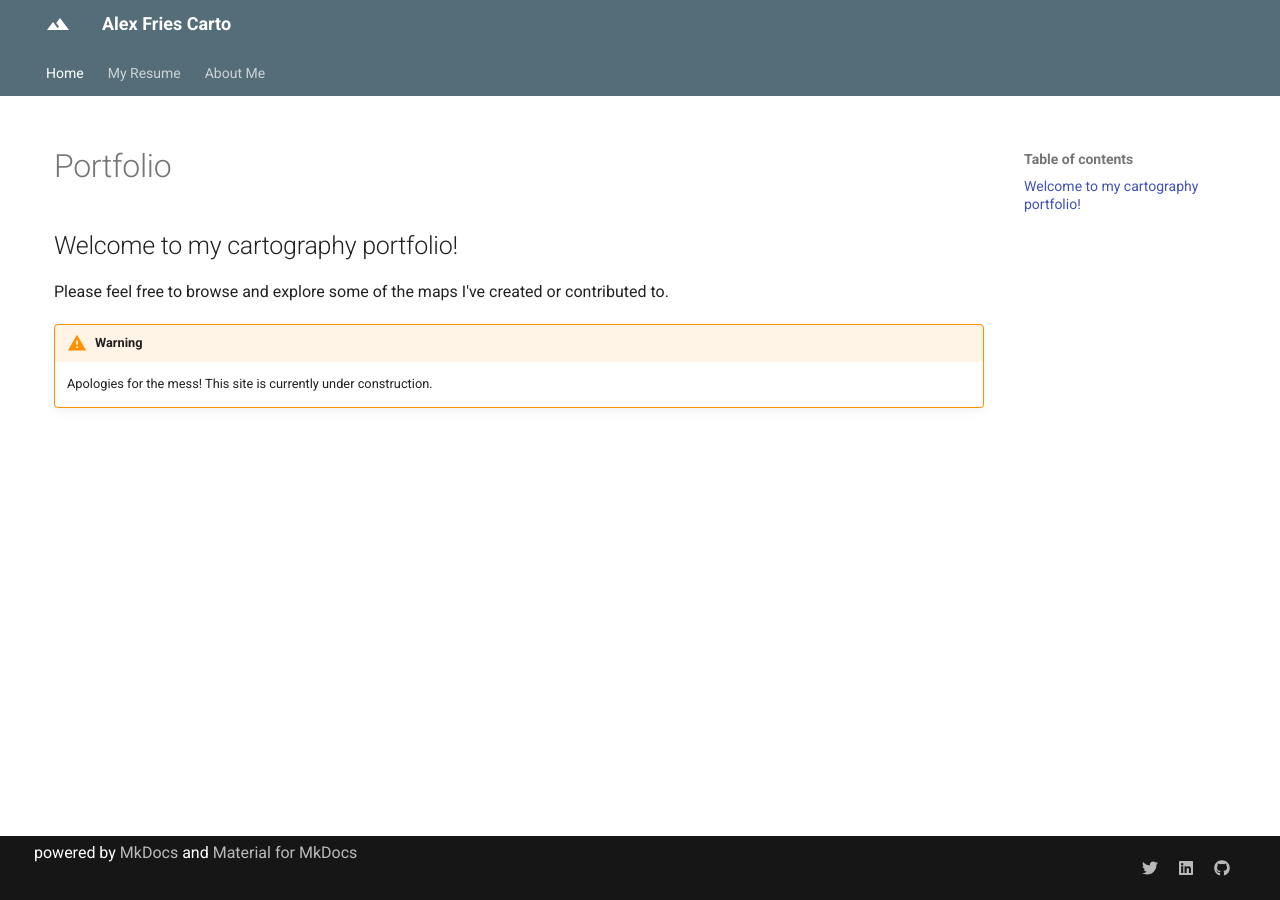
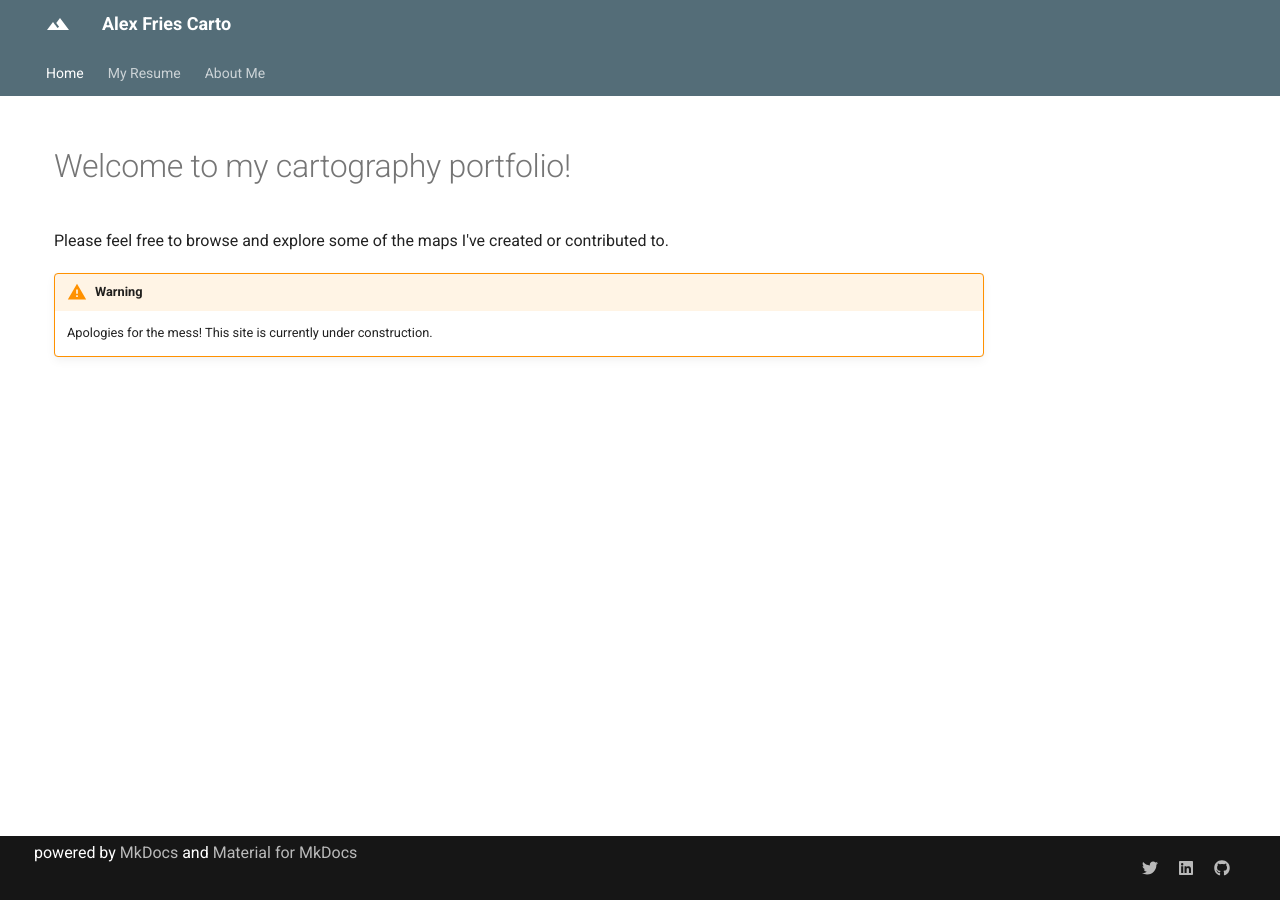
Before and after one commit to acfries/acfries.github.io, an MkDocs documentation site: the page built from docs/index.md, in a window 1280 px wide. Built offline with MkDocs 1.6.1 and Material for MkDocs 9.7.7, drawn with Linux system fonts in a browser that asks for light colours.

Commit message:
Fixing nav

```diff
--- a/docs/index.md
+++ b/docs/index.md
@@ -1,5 +1,4 @@
-# Portfolio
-## Welcome to my cartography portfolio!
+# Welcome to my cartography portfolio!
 
 Please feel free to browse and explore some of the maps I've created or contributed to.
 
--- a/mkdocs.yml
+++ b/mkdocs.yml
@@ -1,8 +1,7 @@
 site_name: Alex Fries Carto
 
 plugins:
-  - awesome-pages:
-      collapse_single_pages: true
+  - awesome-pages
 
 markdown_extensions:
   - admonition
```
